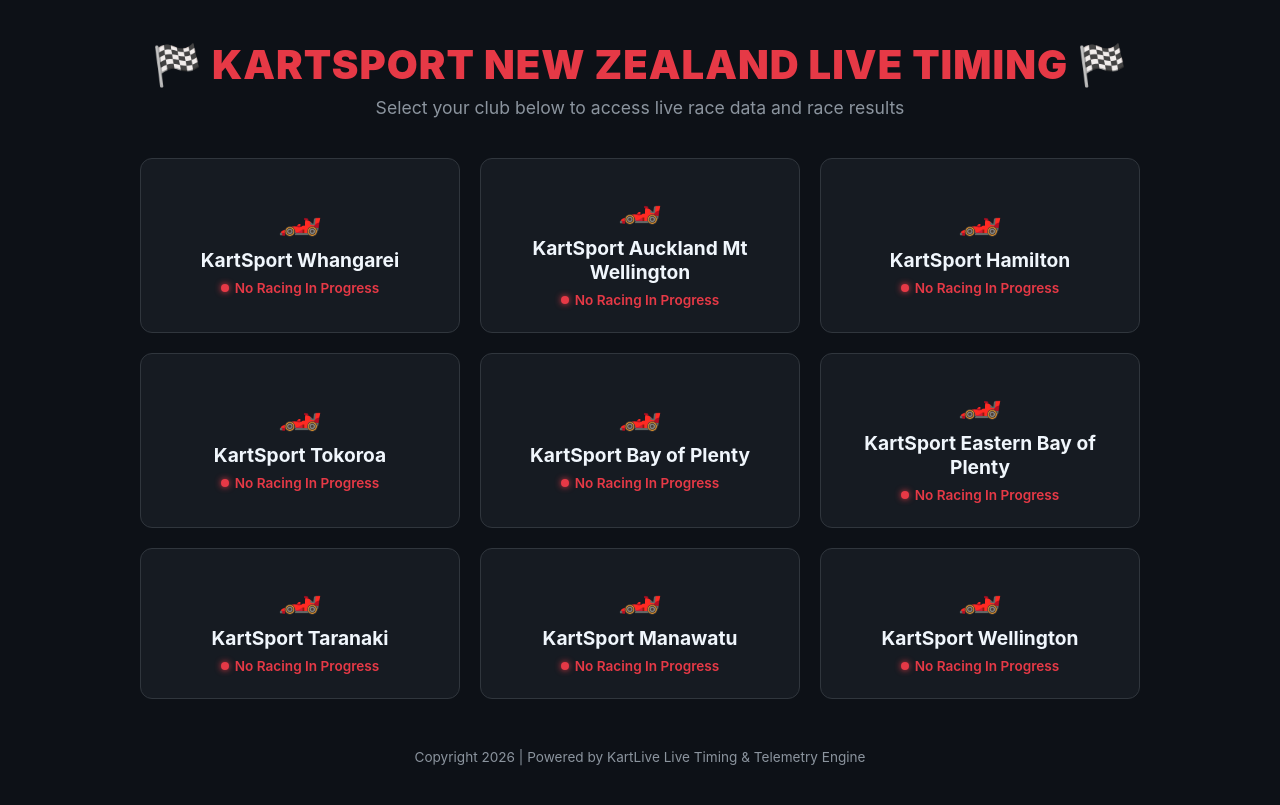
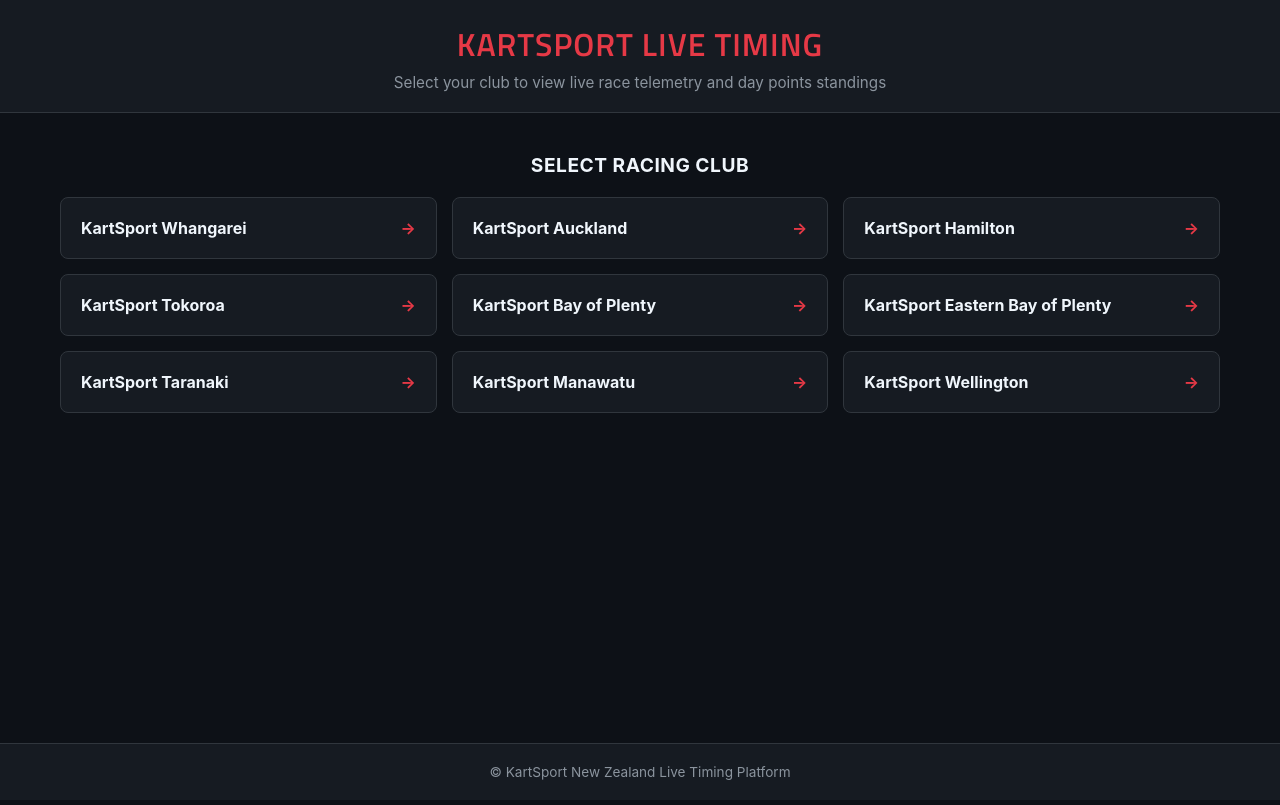
Before and after one commit to jaronburbidge/kartlivetiming, a website: page public/index.html in a window 1280 px wide. Drawn offline with nearby package versions, Linux system fonts and the light colour scheme; no server answers.

Commit message:
Update index.html

```diff
--- a/public/index.html
+++ b/public/index.html
@@ -3,162 +3,118 @@
 <head>
     <meta charset="UTF-8">
     <meta name="viewport" content="width=device-width, initial-scale=1.0">
-    <title>KartLive Live Timing</title>
-    <script src="/socket.io/socket.io.js"></script>
+    <title>KartSport Live Timing & Results</title>
+    <!-- Import Titillium Web from Google Fonts -->
+    <link href="https://fonts.googleapis.com/css2?family=Titillium+Web:wght@600&display=swap" rel="stylesheet">
     <style>
         :root {
             --bg-dark: #0d1117;
-            --card-bg: #161b22;
+            --panel-bg: #161b22;
             --border-color: #30363d;
             --accent-red: #e63946;
-            --accent-green: #2ea44f;
             --text-main: #f0f6fc;
             --text-muted: #8b949e;
         }
 
         * { box-sizing: border-box; margin: 0; padding: 0; font-family: -apple-system, BlinkMacSystemFont, "Segoe UI", Roboto, sans-serif; }
-        body { background-color: var(--bg-dark); color: var(--text-main); min-height: 100vh; display: flex; flex-direction: column; align-items: center; justify-content: center; padding: 40px 20px; }
+        body { background-color: var(--bg-dark); color: var(--text-main); min-height: 100vh; display: flex; flex-direction: column; justify-content: space-between; }
 
-        .header { text-align: center; margin-bottom: 40px; }
-        .header h1 { font-size: 2.5rem; text-transform: uppercase; color: var(--accent-red); margin-bottom: 8px; font-weight: 900; letter-spacing: 1px; }
-        .header p { color: var(--text-muted); font-size: 1.1rem; }
+        header { background-color: var(--panel-bg); border-bottom: 1px solid var(--border-color); padding: 20px; text-align: center; }
+        header h1 {
+            font-family: 'Titillium Web', sans-serif;
+            font-weight: 600;
+            font-size: 2rem;
+            text-transform: uppercase;
+            color: var(--accent-red);
+            letter-spacing: 1px;
+        }
+        header p { color: var(--text-muted); font-size: 0.95rem; margin-top: 5px; }
 
-        .club-grid { display: grid; grid-template-columns: repeat(auto-fit, minmax(280px, 1fr)); gap: 20px; width: 100%; max-width: 1000px; }
+        .container { max-width: 1200px; margin: 0 auto; padding: 40px 20px; width: 100%; flex: 1; }
+        .section-title { font-size: 1.2rem; font-weight: 700; margin-bottom: 20px; color: var(--text-main); text-align: center; text-transform: uppercase; letter-spacing: 0.5px; }
+
+        .clubs-grid { display: grid; grid-template-columns: repeat(auto-fill, minmax(280px, 1fr)); gap: 15px; }
 
         .club-card {
-            background-color: var(--card-bg);
+            background-color: var(--panel-bg);
             border: 1px solid var(--border-color);
-            border-radius: 12px;
-            padding: 24px;
-            text-align: center;
+            border-radius: 8px;
+            padding: 20px;
             text-decoration: none;
             color: var(--text-main);
-            transition: all 0.2s ease-in-out;
             display: flex;
-            flex-direction: column;
+            justify-content: space-between;
             align-items: center;
-            justify-content: center;
-            cursor: pointer;
+            transition: all 0.2s ease;
         }
-
         .club-card:hover {
             border-color: var(--accent-red);
-            transform: translateY(-4px);
-            box-shadow: 0 8px 24px rgba(230, 57, 70, 0.2);
+            transform: translateY(-2px);
+            background-color: rgba(22, 27, 34, 0.8);
         }
+        .club-name { font-weight: 700; font-size: 1rem; }
+        .club-arrow { color: var(--accent-red); font-weight: bold; }
 
-        .club-icon { font-size: 2.2rem; margin-bottom: 10px; }
-        .club-name { font-size: 1.2rem; font-weight: 700; margin-bottom: 8px; }
+        footer { text-align: center; padding: 20px; font-size: 0.85rem; color: var(--text-muted); border-top: 1px solid var(--border-color); background-color: var(--panel-bg); }
 
-        .club-status { font-size: 0.85rem; color: var(--accent-red); display: flex; align-items: center; gap: 6px; font-weight: 600; }
-        .club-status.live { color: var(--accent-green); }
-
-        .status-dot { width: 8px; height: 8px; border-radius: 50%; background-color: var(--accent-red); box-shadow: 0 0 6px var(--accent-red); }
-        .club-status.live .status-dot { background-color: var(--accent-green); box-shadow: 0 0 6px var(--accent-green); }
-
-        footer { margin-top: 50px; color: var(--text-muted); font-size: 0.85rem; text-align: center; }
+        @media (max-width: 768px) {
+            header h1 { font-size: 1.5rem; }
+            .container { padding: 20px 10px; }
+        }
     </style>
 </head>
 <body>
 
-    <div class="header">
-        <h1>🏁 KartSport New Zealand Live Timing 🏁</h1>
-        <p>Select your club below to access live race data and race results</p>
-    </div>
+    <header>
+        <h1>KartSport Live Timing</h1>
+        <p>Select your club to view live race telemetry and day points standings</p>
+    </header>
 
-    <div class="club-grid">
-        <a href="/results.html?club=whangarei" class="club-card" data-club="whangarei">
-            <div class="club-icon">🏎️</div>
-            <div class="club-name">KartSport Whangarei</div>
-            <div class="club-status"><span class="status-dot"></span><span class="status-text">No Racing In Progress</span></div>
-        </a>
-
-        <a href="/results.html?club=auckland" class="club-card" data-club="auckland">
-            <div class="club-icon">🏎️</div>
-            <div class="club-name">KartSport Auckland Mt Wellington</div>
-            <div class="club-status"><span class="status-dot"></span><span class="status-text">No Racing In Progress</span></div>
-        </a>
-
-        <a href="/results.html?club=hamilton" class="club-card" data-club="hamilton">
-            <div class="club-icon">🏎️</div>
-            <div class="club-name">KartSport Hamilton</div>
-            <div class="club-status"><span class="status-dot"></span><span class="status-text">No Racing In Progress</span></div>
-        </a>
-
-        <a href="/results.html?club=tokoroa" class="club-card" data-club="tokoroa">
-            <div class="club-icon">🏎️</div>
-            <div class="club-name">KartSport Tokoroa</div>
-            <div class="club-status"><span class="status-dot"></span><span class="status-text">No Racing In Progress</span></div>
-        </a>
-
-        <a href="/results.html?club=bop" class="club-card" data-club="bop">
-            <div class="club-icon">🏎️</div>
-            <div class="club-name">KartSport Bay of Plenty</div>
-            <div class="club-status"><span class="status-dot"></span><span class="status-text">No Racing In Progress</span></div>
-        </a>
-
-        <a href="/results.html?club=ebop" class="club-card" data-club="ebop">
-            <div class="club-icon">🏎️</div>
-            <div class="club-name">KartSport Eastern Bay of Plenty</div>
-            <div class="club-status"><span class="status-dot"></span><span class="status-text">No Racing In Progress</span></div>
-        </a>
-
-        <a href="/results.html?club=taranaki" class="club-card" data-club="taranaki">
-            <div class="club-icon">🏎️</div>
-            <div class="club-name">KartSport Taranaki</div>
-            <div class="club-status"><span class="status-dot"></span><span class="status-text">No Racing In Progress</span></div>
-        </a>
-
-        <a href="/results.html?club=manawatu" class="club-card" data-club="manawatu">
-            <div class="club-icon">🏎️</div>
-            <div class="club-name">KartSport Manawatu</div>
-            <div class="club-status"><span class="status-dot"></span><span class="status-text">No Racing In Progress</span></div>
-        </a>
-
-        <a href="/results.html?club=wellington" class="club-card" data-club="wellington">
-            <div class="club-icon">🏎️</div>
-            <div class="club-name">KartSport Wellington</div>
-            <div class="club-status"><span class="status-dot"></span><span class="status-text">No Racing In Progress</span></div>
-        </a>
+    <div class="container">
+        <div class="section-title">Select Racing Club</div>
+        <div class="clubs-grid">
+            <a href="/results.html?club=whangarei" class="club-card">
+                <span class="club-name">KartSport Whangarei</span>
+                <span class="club-arrow">&rarr;</span>
+            </a>
+            <a href="/results.html?club=auckland" class="club-card">
+                <span class="club-name">KartSport Auckland</span>
+                <span class="club-arrow">&rarr;</span>
+            </a>
+            <a href="/results.html?club=hamilton" class="club-card">
+                <span class="club-name">KartSport Hamilton</span>
+                <span class="club-arrow">&rarr;</span>
+            </a>
+            <a href="/results.html?club=tokoroa" class="club-card">
+                <span class="club-name">KartSport Tokoroa</span>
+                <span class="club-arrow">&rarr;</span>
+            </a>
+            <a href="/results.html?club=bop" class="club-card">
+                <span class="club-name">KartSport Bay of Plenty</span>
+                <span class="club-arrow">&rarr;</span>
+            </a>
+            <a href="/results.html?club=ebop" class="club-card">
+                <span class="club-name">KartSport Eastern Bay of Plenty</span>
+                <span class="club-arrow">&rarr;</span>
+            </a>
+            <a href="/results.html?club=taranaki" class="club-card">
+                <span class="club-name">KartSport Taranaki</span>
+                <span class="club-arrow">&rarr;</span>
+            </a>
+            <a href="/results.html?club=manawatu" class="club-card">
+                <span class="club-name">KartSport Manawatu</span>
+                <span class="club-arrow">&rarr;</span>
+            </a>
+            <a href="/results.html?club=wellington" class="club-card">
+                <span class="club-name">KartSport Wellington</span>
+                <span class="club-arrow">&rarr;</span>
+            </a>
+        </div>
     </div>
 
     <footer>
-        Copyright 2026 | Powered by KartLive Live Timing & Telemetry Engine
+        &copy; KartSport New Zealand Live Timing Platform
     </footer>
-
-    <script>
-        const socket = io();
-
-        function setClubStatus(clubId, isLive) {
-            const card = document.querySelector(`.club-card[data-club="${clubId}"]`);
-            if (card) {
-                const statusContainer = card.querySelector('.club-status');
-                const statusText = card.querySelector('.status-text');
-
-                if (isLive) {
-                    statusContainer.classList.add('live');
-                    statusText.textContent = 'Live Telemetry Active';
-                } else {
-                    statusContainer.classList.remove('live');
-                    statusText.textContent = 'No Racing In Progress';
-                }
-            }
-        }
-
-        // Fetch initial statuses
-        fetch('/api/clubs/status')
-            .then(res => res.json())
-            .then(data => {
-                Object.keys(data).forEach(clubId => {
-                    setClubStatus(clubId, data[clubId]);
-                });
-            });
-
-        // Listen for real-time status updates
-        socket.on('clubStatusUpdate', (data) => {
-            setClubStatus(data.clubId, data.isLive);
-        });
-    </script>
 
 </body>
 </html>
```
